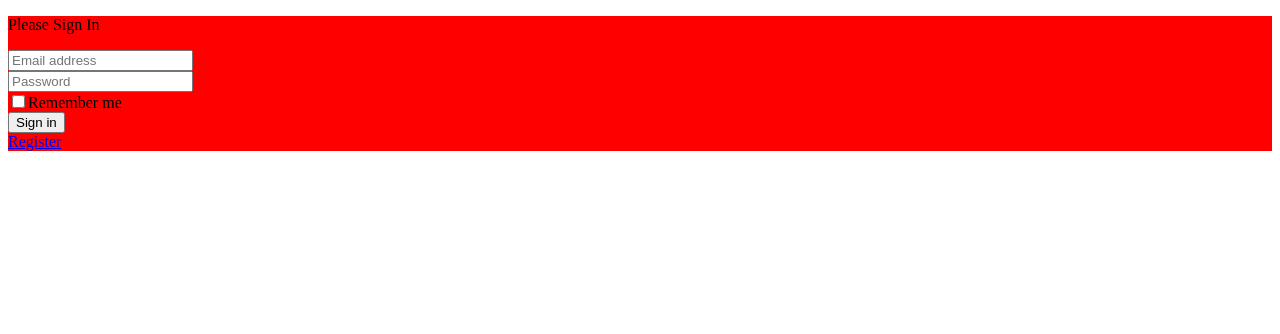
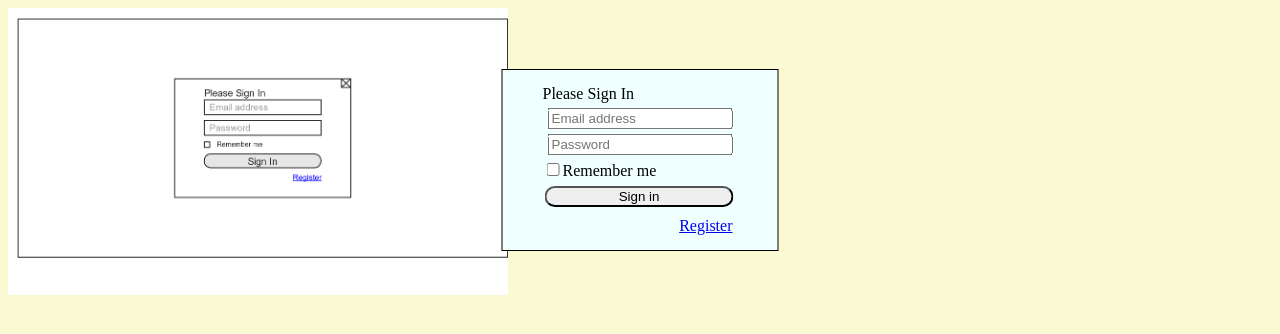
Before and after one commit to SlavaMryasov/html-basic-advanced, a plain HTML site: page index2.html in a window 1280 px wide. Drawn offline with Linux system fonts and the light colour scheme.

Commit message:
готовая форма регистрации без крестика

```diff
--- a/index2.html
+++ b/index2.html
@@ -1,17 +1,32 @@
 <!DOCTYPE html>
 <head>
     <meta charset="utf8">
+    <title>Forma</title>
+    <link rel="stylesheet" href="style.css">
 </head>
 <body>
+    <div class="form">
+        <p1>Please Sign In</p1>
+        <div class="imput-form">
+            <input type="email" placeholder="Email address">
+        </div>
+        <div class="imput-form">
+            <input type="password" placeholder="Password">
+        </div>
+        <div>
+            <input type="checkbox" id="re"></input><a>Remember me</a>
+        </div>
+    <div class="submit">
+        <button type="submit"  id="submit">Sign in</button>
+    </div>
+        <div id="reg"><a href="#" align="left">Register</a></div>
+    </div>
 
-   <form   style="background-color: red;" border: 5px; padding: 20px> <P>Please Sign In</P>
-    <input type="email" placeholder="Email address"></input>
-    <div><input type="password" placeholder="Password"></input></div>
-    <div><input type="checkbox"></input><a>Remember me</a></div>
-    <button type="submit">Sign in</button>
-    <div><a href="#">Register</a></div>
+    <div class="img">
+        <img src="1. Login.png" width="500px" align="center">
+    </div>
 
 
 
-</form>
+
 </body>
--- a/style.css
+++ b/style.css
@@ -1 +1,40 @@
-bambucho
+body {
+    background-color: lightgoldenrodyellow;
+}
+
+.form {
+    padding-left: 40px;
+    padding-right: 40px;
+    padding-top: 15px;
+    padding-bottom: 15px;
+    position: absolute;
+    top: 20%;
+    left: 50%;
+    background-color: Azure;
+    transform: translate(-50%,-50%);
+    outline: 1px solid #000;
+
+}
+.imput-form {
+    margin: 5px;
+}
+#submit {
+    border-radius: 50px;
+    width: 97%;
+    align: center;
+    margin-left: 2px
+}
+#reg {
+	display: block;
+	text-align: right;
+}
+
+#re {
+    margin-bottom: 10px;
+}
+
+#reg {
+    margin-top: 10px;
+    margin-right: 5px;
+
+}
```
Also changed, not shown: 1. Login.png (added).
